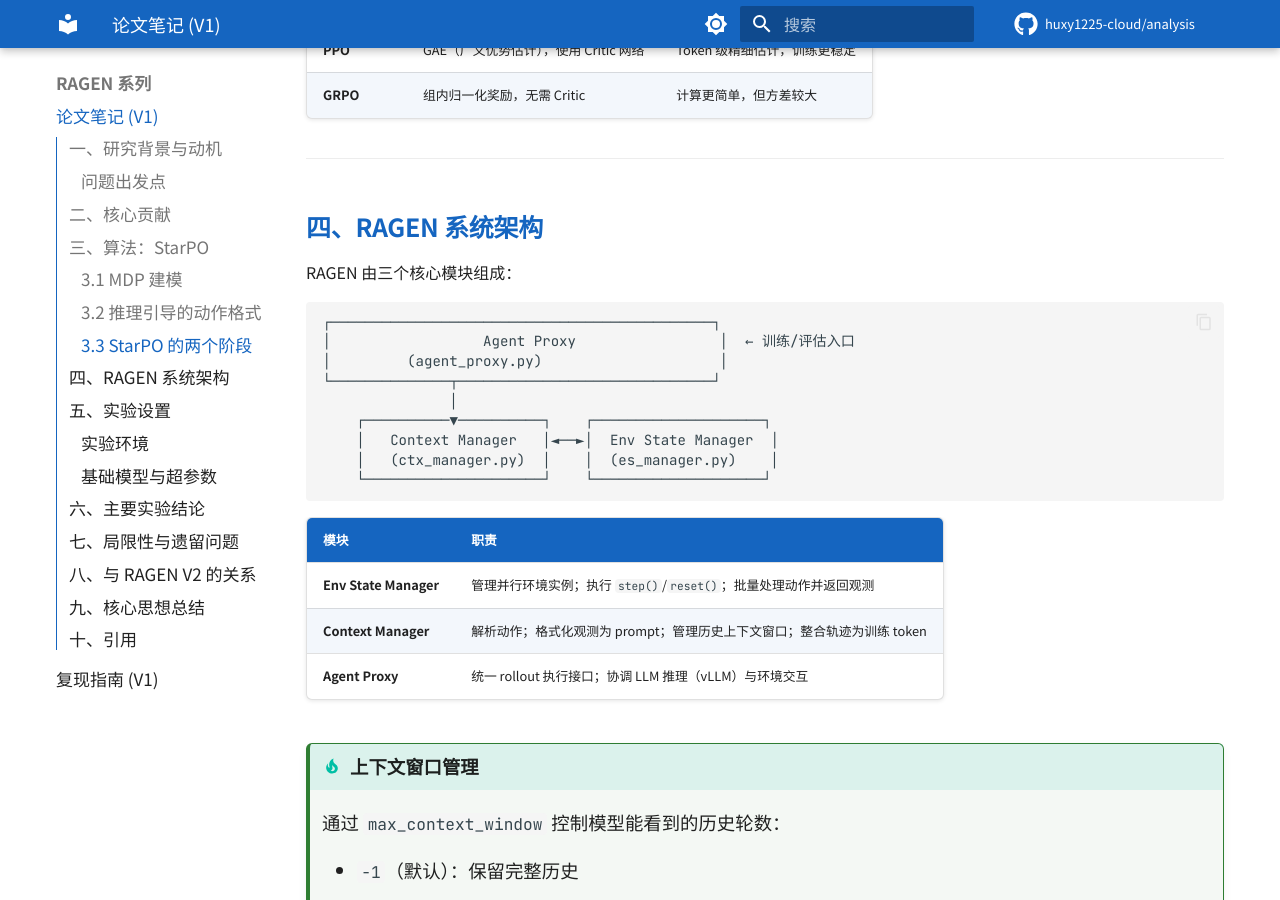
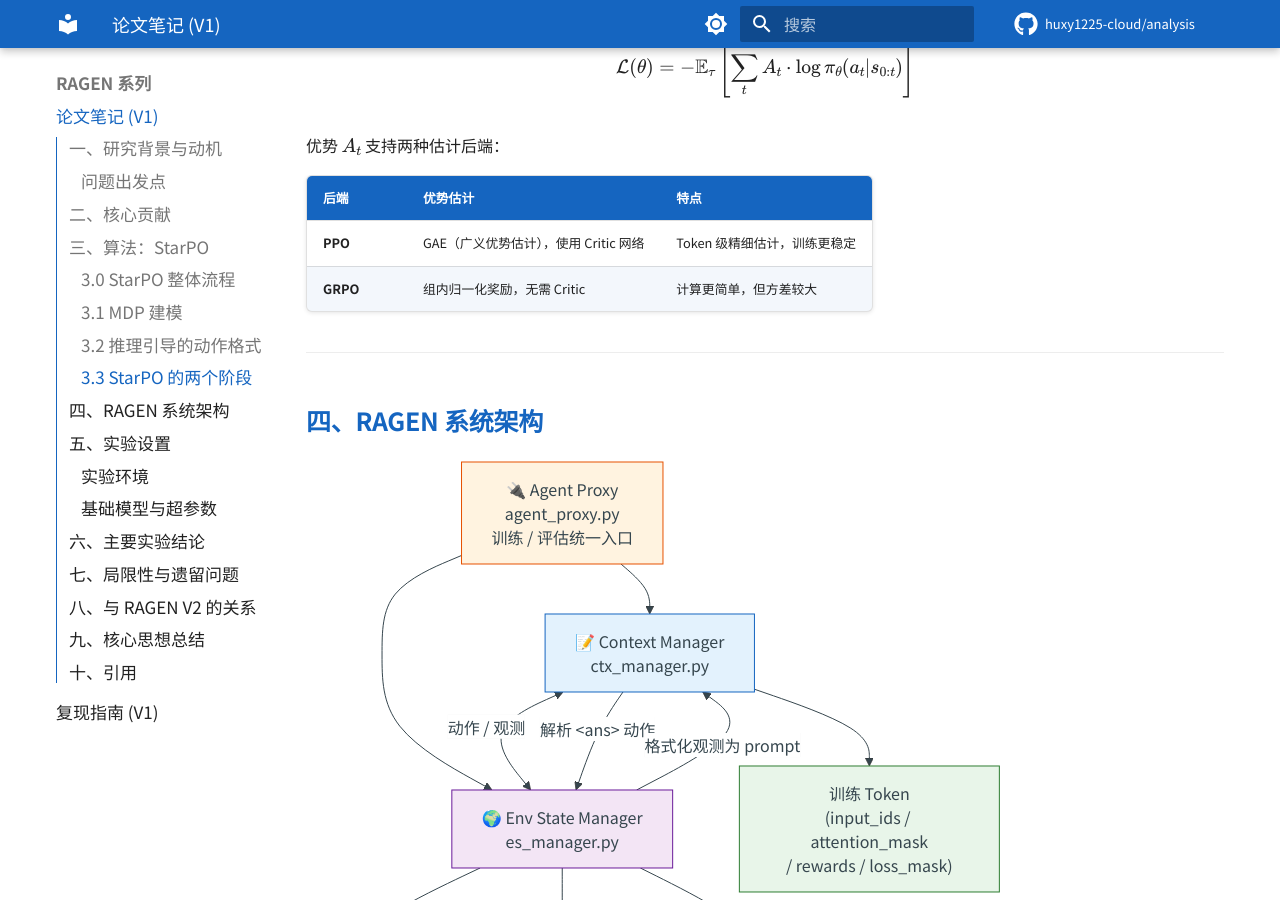
Before and after one commit to huxy1225-cloud/analysis, an MkDocs documentation site: the page built from docs/notes/RAGEN_V1.md, in a window 1280 px wide and 900 px high, scrolled down 2734 px. Built offline with MkDocs 1.6.1 and Material for MkDocs 9.7.7, drawn with Linux system fonts in a browser that asks for light colours; comment, search, counter and statistics services are not loaded; some of the changed lines change nothing that is shown.

Commit message:
Add Mermaid diagrams: StarPO flow, RAGEN architecture, V1→V2 timeline

````diff
--- a/docs/notes/RAGEN_V1.md
+++ b/docs/notes/RAGEN_V1.md
@@ -36,6 +36,32 @@
 ---
 
 ## 三、算法：StarPO
+
+### 3.0 StarPO 整体流程
+
+```mermaid
+flowchart LR
+    subgraph Rollout["🎲 Rollout 阶段"]
+        direction TB
+        S0["初始状态 s₀"] --> LLM["LLM 生成\n&lt;think&gt;...&lt;/think&gt;\n&lt;ans&gt;action&lt;/ans&gt;"]
+        LLM --> ENV["环境执行动作\n返回 (r_t, s_{t+1})"]
+        ENV -->|"未终止"| LLM
+        ENV -->|"终止"| TRAJ["完整轨迹 τ"]
+    end
+
+    subgraph Update["📈 Update 阶段"]
+        direction TB
+        TRAJ2["轨迹 τ"] --> ADV["计算优势 A_t\nPPO: GAE\nGRPO: 组内归一化"]
+        ADV --> LOSS["策略梯度损失\n重要性采样"]
+        LOSS --> OPT["更新 π_θ"]
+    end
+
+    TRAJ --> TRAJ2
+    OPT -->|"下一轮"| S0
+
+    style Rollout fill:#e3f2fd,stroke:#1565c0
+    style Update fill:#e8f5e9,stroke:#2e7d32
+```
 
 ### 3.1 MDP 建模
 
@@ -90,18 +116,27 @@
 
 ## 四、RAGEN 系统架构
 
-RAGEN 由三个核心模块组成：
+```mermaid
+flowchart TD
+    AP["🔌 Agent Proxy\nagent_proxy.py\n训练 / 评估统一入口"]
 
-```
-┌─────────────────────────────────────────────┐
-│                  Agent Proxy                 │  ← 训练/评估入口
-│         (agent_proxy.py)                     │
-└──────────────┬──────────────────────────────┘
-               │
-    ┌──────────▼──────────┐    ┌────────────────────┐
-    │   Context Manager   │◄──►│  Env State Manager  │
-    │   (ctx_manager.py)  │    │  (es_manager.py)    │
-    └─────────────────────┘    └────────────────────┘
+    AP --> CTX["📝 Context Manager\nctx_manager.py"]
+    AP --> ESM["🌍 Env State Manager\nes_manager.py"]
+
+    CTX <-->|"动作 / 观测"| ESM
+
+    CTX --> |"解析 &lt;ans&gt; 动作"| ESM
+    ESM --> |"格式化观测为 prompt"| CTX
+
+    CTX --> OUT["训练 Token\n(input_ids / attention_mask\n/ rewards / loss_mask)"]
+    ESM --> ENV1["env_1\nSokoban"]
+    ESM --> ENV2["env_2\nFrozenLake"]
+    ESM --> ENV3["env_N\n..."]
+
+    style AP fill:#fff3e0,stroke:#e65100
+    style CTX fill:#e3f2fd,stroke:#1565c0
+    style ESM fill:#f3e5f5,stroke:#6a1b9a
+    style OUT fill:#e8f5e9,stroke:#2e7d32
 ```
 
 | 模块 | 职责 |
@@ -166,6 +201,25 @@
 
 ## 八、与 RAGEN V2 的关系
 
+```mermaid
+timeline
+    title RAGEN 演进路线
+    section V1 (2025.1)
+        StarPO 框架 : MDP 建模
+                    : 推理引导动作格式
+                    : 轨迹级策略梯度
+        RAGEN 系统  : 模块化三组件架构
+                    : 10 个内置环境
+    section 发现问题 (2025.3-4)
+        熵指标不足  : 无法检测 Template Collapse
+                    : 模型对不同输入输出相同推理
+    section V2 (2026.3)
+        崩溃诊断    : 互信息 I(X;Z) 代理指标
+                    : 四类 Reasoning Regime
+        SNR 过滤    : 奖励方差驱动的 Top-p 过滤
+                    : 跨算法/规模稳定提升
+```
+
 | 维度 | V1 | V2 |
 |------|----|----|
 | 核心算法 | StarPO 框架建立 | SNR-Adaptive Filtering |
--- a/mkdocs.yml
+++ b/mkdocs.yml
@@ -51,7 +51,11 @@
       line_spans: __span
       pygments_lang_class: true
   - pymdownx.inlinehilite
-  - pymdownx.superfences
+  - pymdownx.superfences:
+      custom_fences:
+        - name: mermaid
+          class: mermaid
+          format: !!python/name:pymdownx.superfences.fence_code_format
   - pymdownx.tabbed:
       alternate_style: true
   - pymdownx.arithmatex:
@@ -73,6 +77,7 @@
 extra_javascript:
   - javascripts/mathjax.js
   - https://unpkg.com/mathjax@3/es5/tex-mml-chtml.js
+  - https://unpkg.com/mermaid@11/dist/mermaid.min.js
 
 extra_css:
   - stylesheets/extra.css
````
